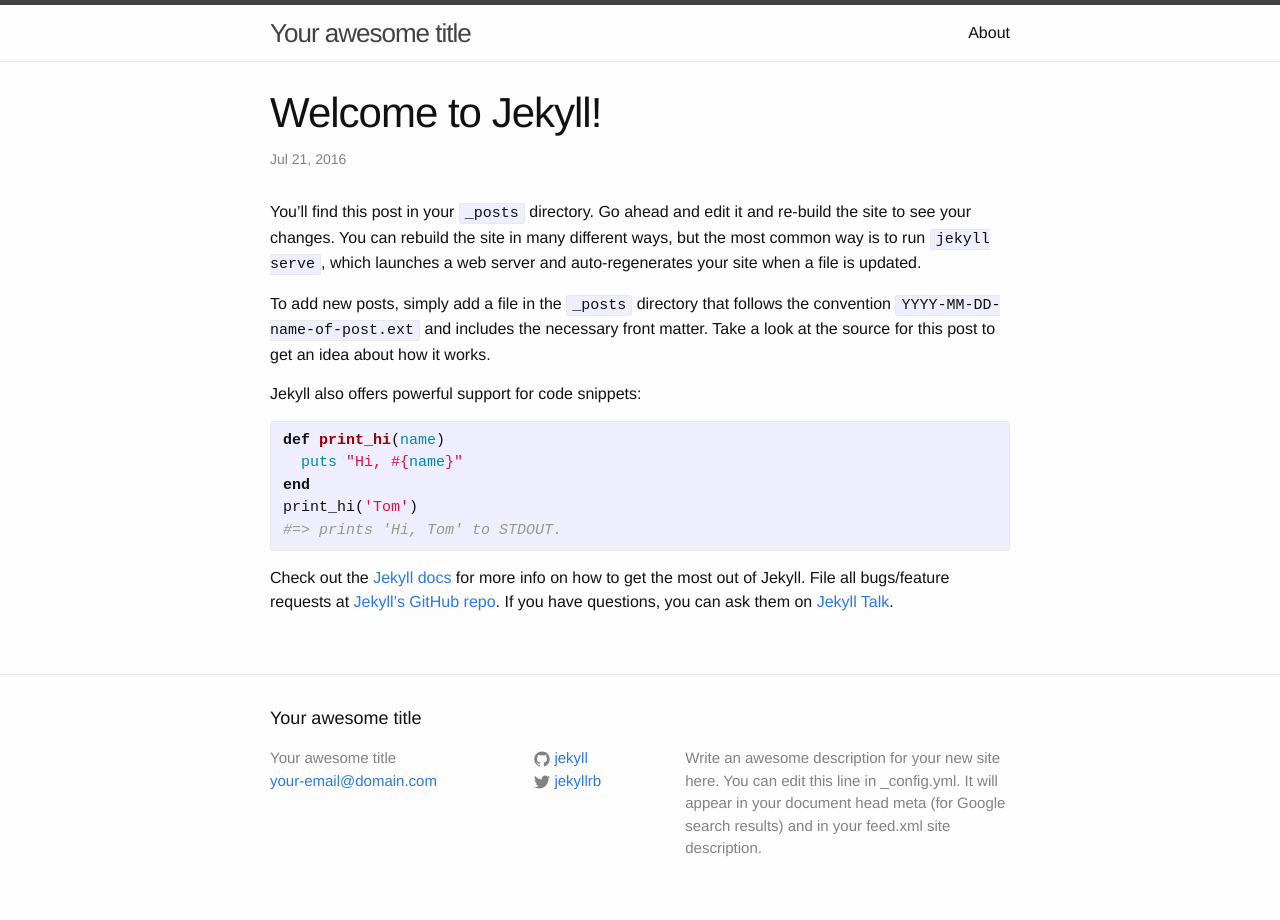
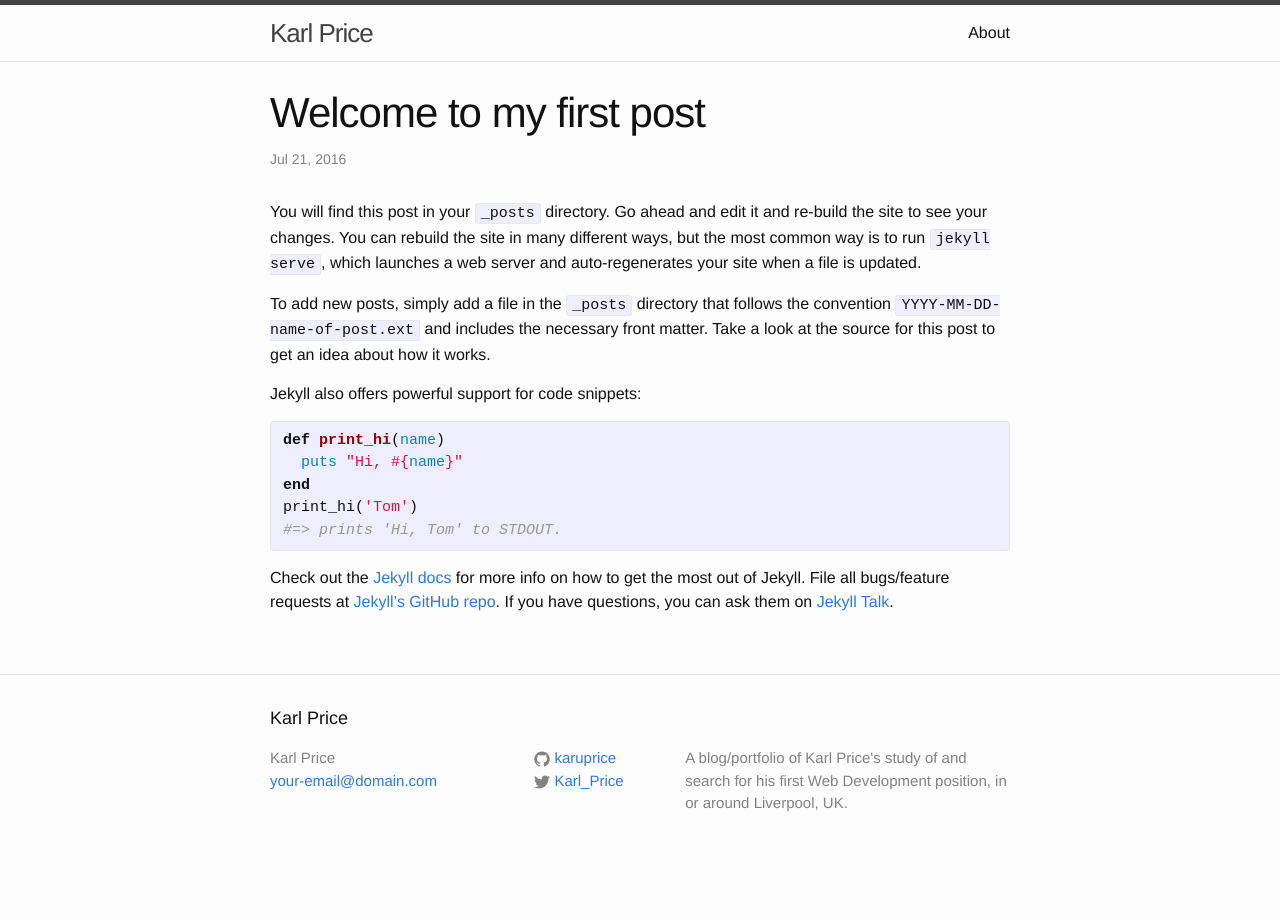
Before and after one commit to karuprice/karuprice.github.io, a Jekyll site: the page built from _posts/2016-12-19-welcome-to-jekyll.markdown, in a window 1280 px wide. Built offline with Jekyll 4.4.1, drawn with Linux system fonts in a browser that asks for light colours.

Commit message:
starting GitHub Pages

```diff
--- a/_config.yml
+++ b/_config.yml
@@ -6,16 +6,14 @@
 # 'jekyll serve'. If you change this file, please restart the server process.
 
 # Site settings
-title: Your awesome title
+title: Karl Price
 email: your-email@domain.com
 description: > # this means to ignore newlines until "baseurl:"
-  Write an awesome description for your new site here. You can edit this
-  line in _config.yml. It will appear in your document head meta (for
-  Google search results) and in your feed.xml site description.
+  A blog/portfolio of Karl Price's study of and search for his first Web Development position, in or around Liverpool, UK.
 baseurl: "" # the subpath of your site, e.g. /blog
 url: "http://yourdomain.com" # the base hostname & protocol for your site
-twitter_username: jekyllrb
-github_username:  jekyll
+twitter_username: Karl_Price
+github_username:  karuprice
 
 # Build settings
 markdown: kramdown
--- a/_posts/2016-07-21-welcome-to-jekyll.markdown
+++ b/_posts/2016-12-19-welcome-to-jekyll.markdown
@@ -1,10 +1,10 @@
 ---
 layout: post
-title:  "Welcome to Jekyll!"
+title:  "Welcome to my first post"
 date:   2016-07-21 18:19:58 +0100
 categories: jekyll update
 ---
-You’ll find this post in your `_posts` directory. Go ahead and edit it and re-build the site to see your changes. You can rebuild the site in many different ways, but the most common way is to run `jekyll serve`, which launches a web server and auto-regenerates your site when a file is updated.
+You will find this post in your `_posts` directory. Go ahead and edit it and re-build the site to see your changes. You can rebuild the site in many different ways, but the most common way is to run `jekyll serve`, which launches a web server and auto-regenerates your site when a file is updated.
 
 To add new posts, simply add a file in the `_posts` directory that follows the convention `YYYY-MM-DD-name-of-post.ext` and includes the necessary front matter. Take a look at the source for this post to get an idea about how it works.
 
```
Also changed, not shown: _posts/2016-12-19-why-blog.md (added, +11 -0 lines).
